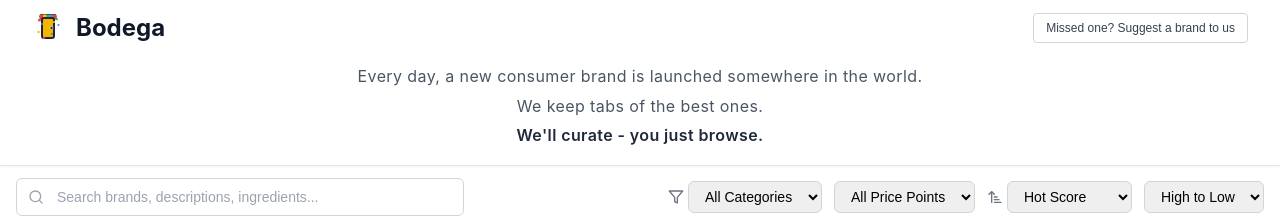
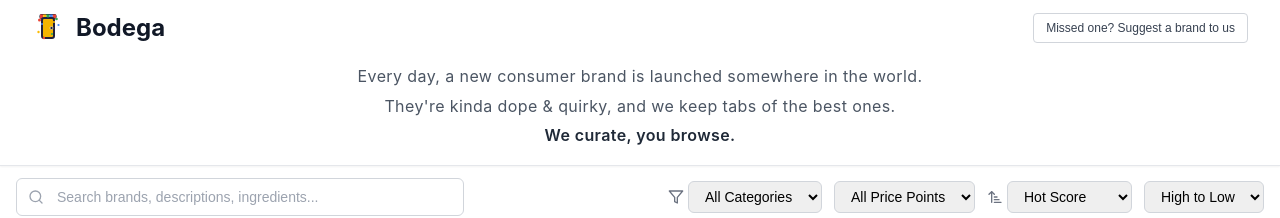
Before and after one commit to marcthesharka/d2c-brand-dashboard, a React (Vite) app: page / in a window 1280 px wide. Shown: the top 218 px of the page. Built offline with nearby package versions, Linux system fonts and the light colour scheme; no server answers; the database is empty.

Commit message:
Update Header.tsx

```diff
--- a/src/components/Header.tsx
+++ b/src/components/Header.tsx
@@ -57,9 +57,9 @@ const Header: React.FC<HeaderProps> = ({ totalBrands, filteredCount, onAddBrand
       <div className="w-full text-center mt-2 mb-4">
         <div className="text-gray-600 text-base tracking-wide" style={{ fontFamily: 'Inter, Arial, sans-serif', fontWeight: 400, lineHeight: 1.6 }}>
           <div className="mb-1">Every day, a new consumer brand is launched somewhere in the world.</div>
-          <div className="mb-1">We keep tabs of the best ones.</div>
+          <div className="mb-1">They're kinda dope & quirky, and we keep tabs of the best ones.</div>
           <div className="font-semibold text-gray-800" style={{ fontWeight: 600 }}>
-            We'll curate - you just browse.
+            We curate, you browse.
           </div>
         </div>
       </div>
```
